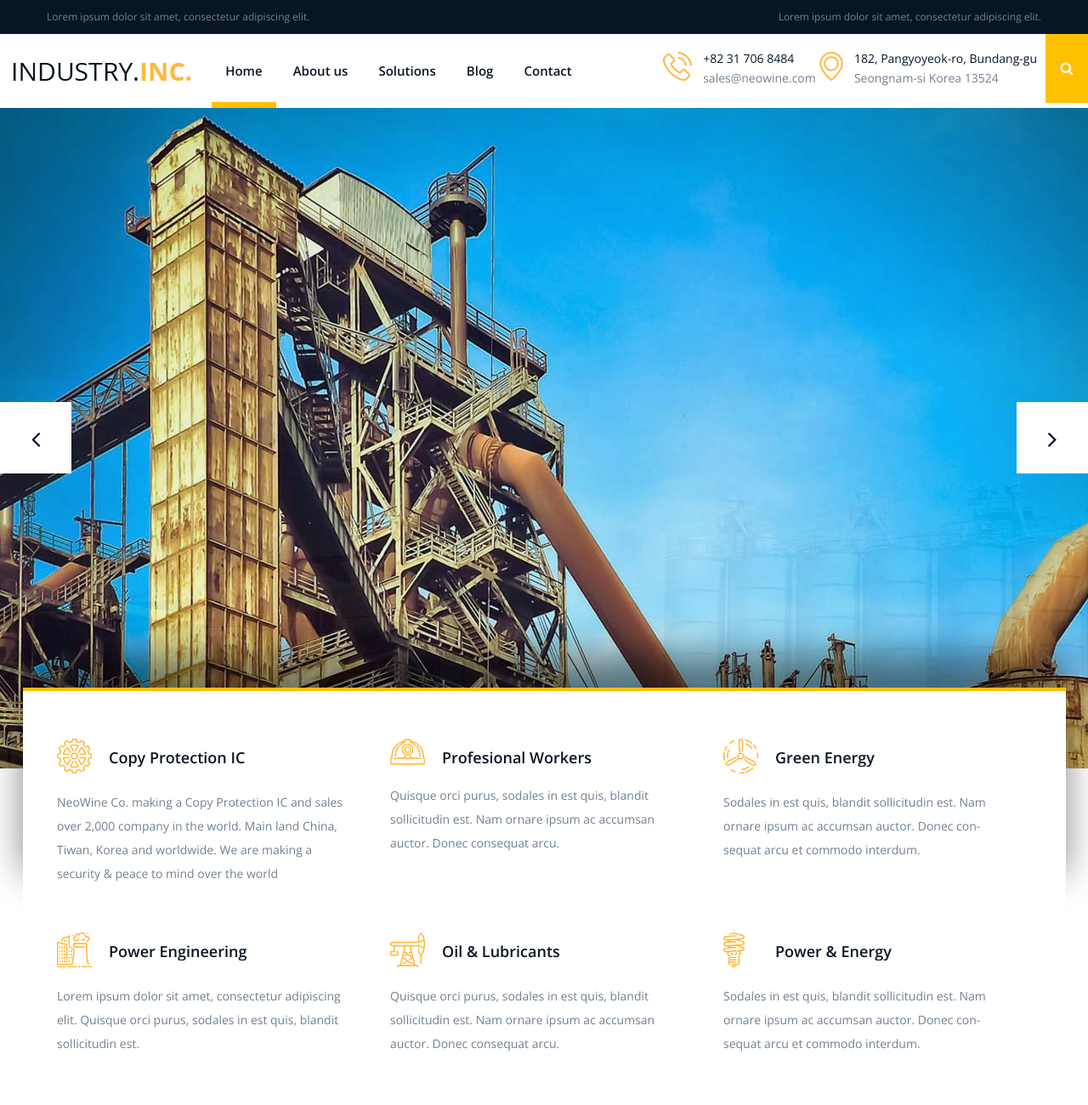
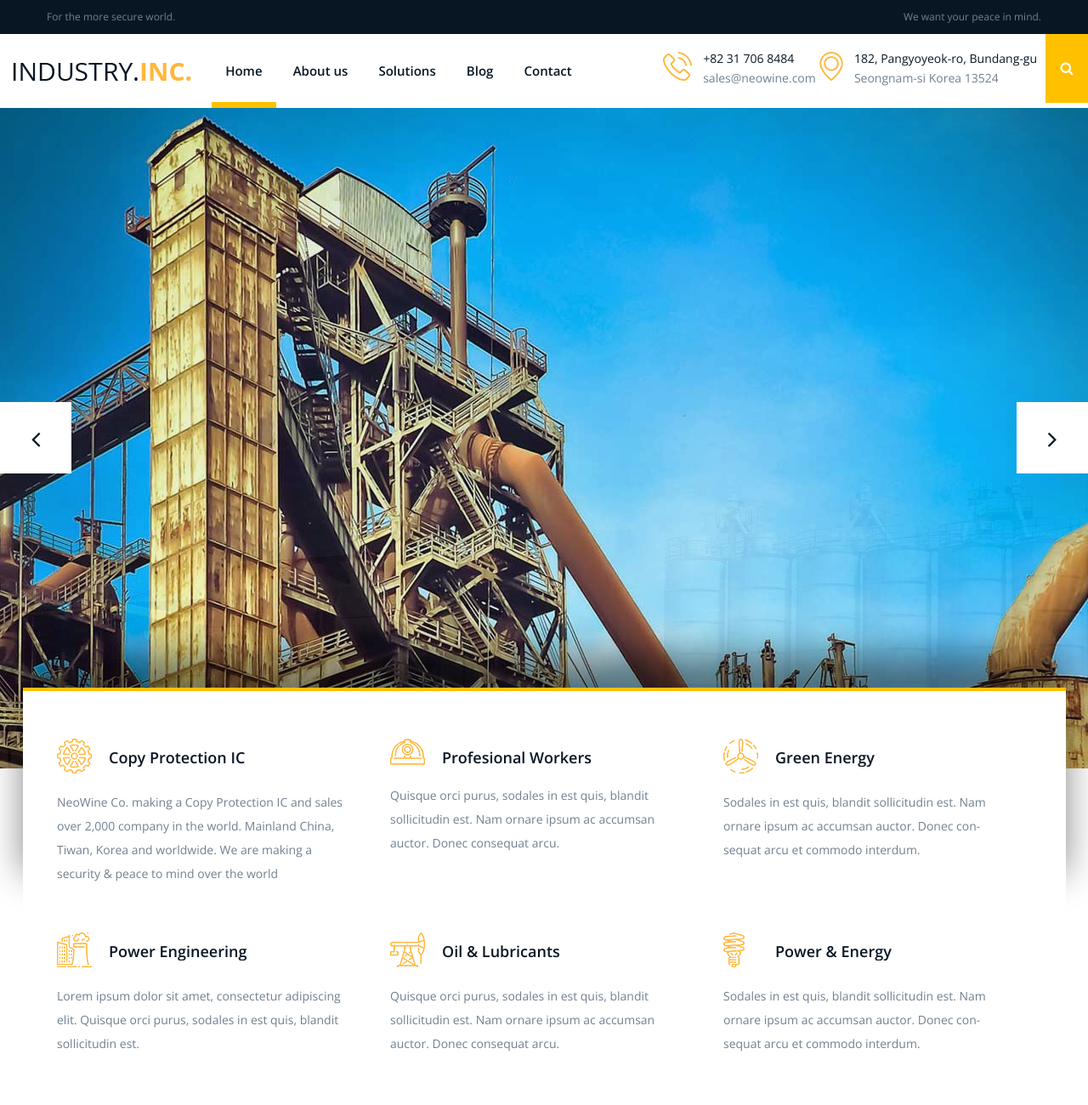
Before and after one commit to neowine123/web, a plain HTML site: page index.html in a window 1280 px wide. Shown: the top 1300 px of the page at 85% size. Drawn offline with nearby package versions, Linux system fonts and the light colour scheme.

Commit message:
the last

```diff
--- a/index.html
+++ b/index.html
@@ -44,10 +44,10 @@
             <div class="container-fluid">
                 <div class="row">
                     <div class="col-md-6">
-                        <p>Lorem ipsum dolor sit amet, consectetur adipiscing elit.</p>
+                        <p>For the more secure world.</p>
                     </div>
                     <div class="col-md-6 text-md-right">
-                        <p>Lorem ipsum dolor sit amet, consectetur adipiscing elit.</p>
+                        <p>We want your peace in mind.</p>
                     </div>
                 </div>
             </div>
@@ -139,7 +139,7 @@
                                 </div>
                                 <h5>Copy Protection IC</h5>
                             </div>
-                            <p>NeoWine Co. making a Copy Protection IC and sales over 2,000 company in the world. Main land China, Tiwan, Korea and worldwide. We are making a security & peace to mind over the world </p>
+                            <p>NeoWine Co. making a Copy Protection IC and sales over 2,000 company in the world. Mainland China, Tiwan, Korea and worldwide. We are making a security & peace to mind over the world </p>
                         </div>
                     </div>
                     <div class="col-lg-4 col-md-6">
```
Also changed, not shown: img/141127_네오와인_로고-logo.only.jpg (added), img/141127_네오와인_로고-security.jpg (added), img/__logo-contact.jpg (added).
